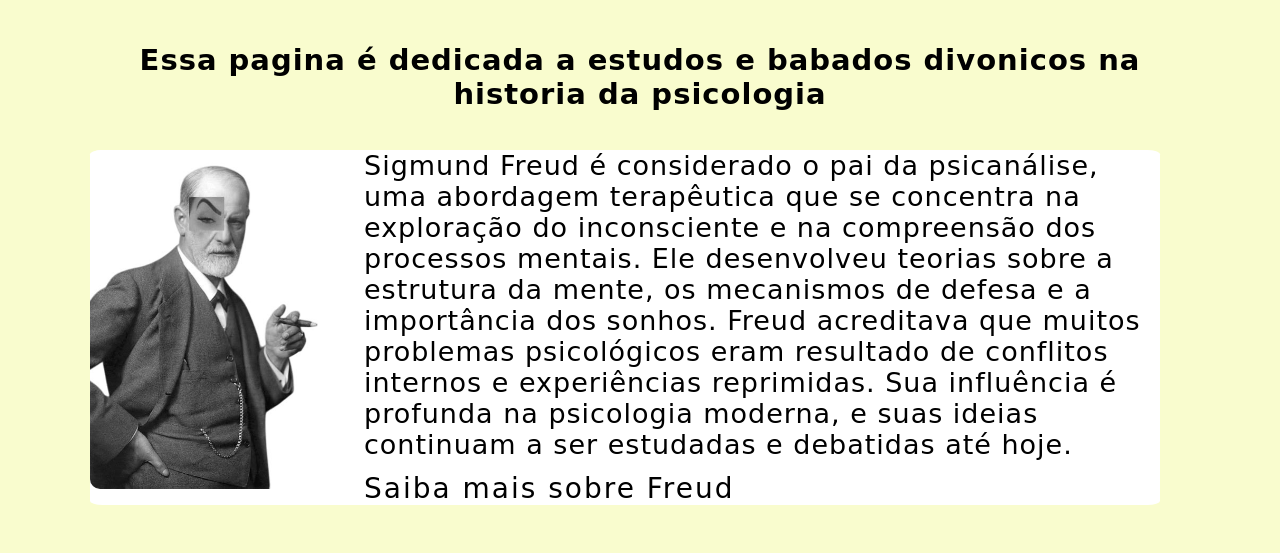
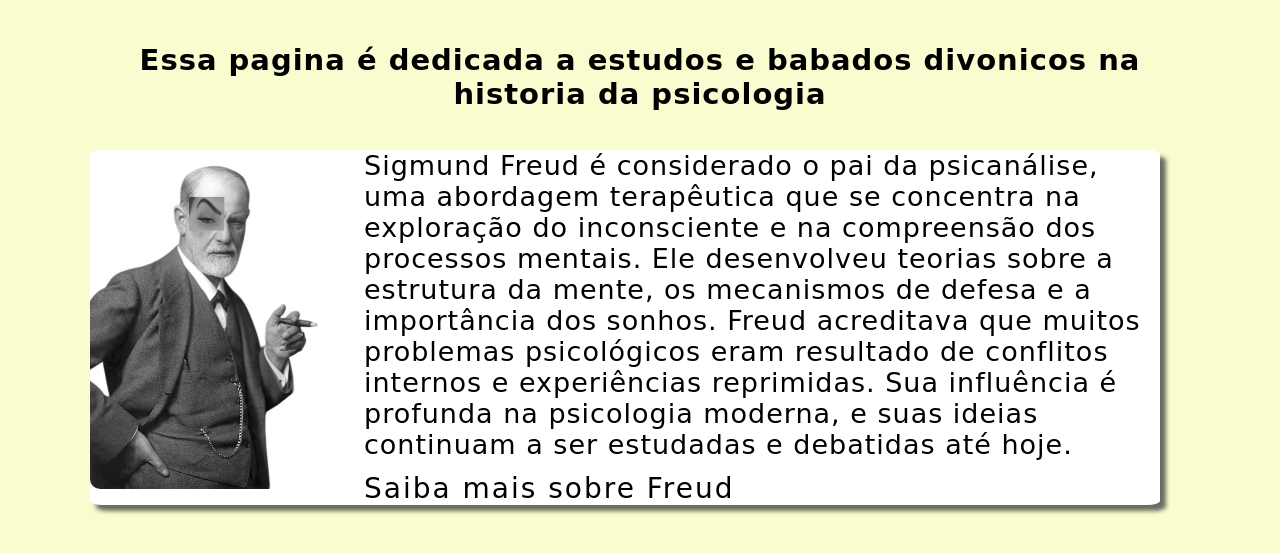
Before and after one commit to rogeriobarretojr487-lgtm/Psicologia-Vihh, a plain HTML site: page index.html in a window 1280 px wide. Shown: the part 123-676 px from the top of the page. Drawn offline with Linux system fonts and the light colour scheme.

Commit message:
Update Psicologia.css

```diff
--- a/Psicologia.css
+++ b/Psicologia.css
@@ -46,6 +46,7 @@ p {
     background-color: #ffffff;
     border-radius: 1.2%;
      width: 1070px;
+    box-shadow: 6px 6px 4px 0px rgba(59, 59, 59, 0.75);
 }
 .freud {
     width: 250px;
```
